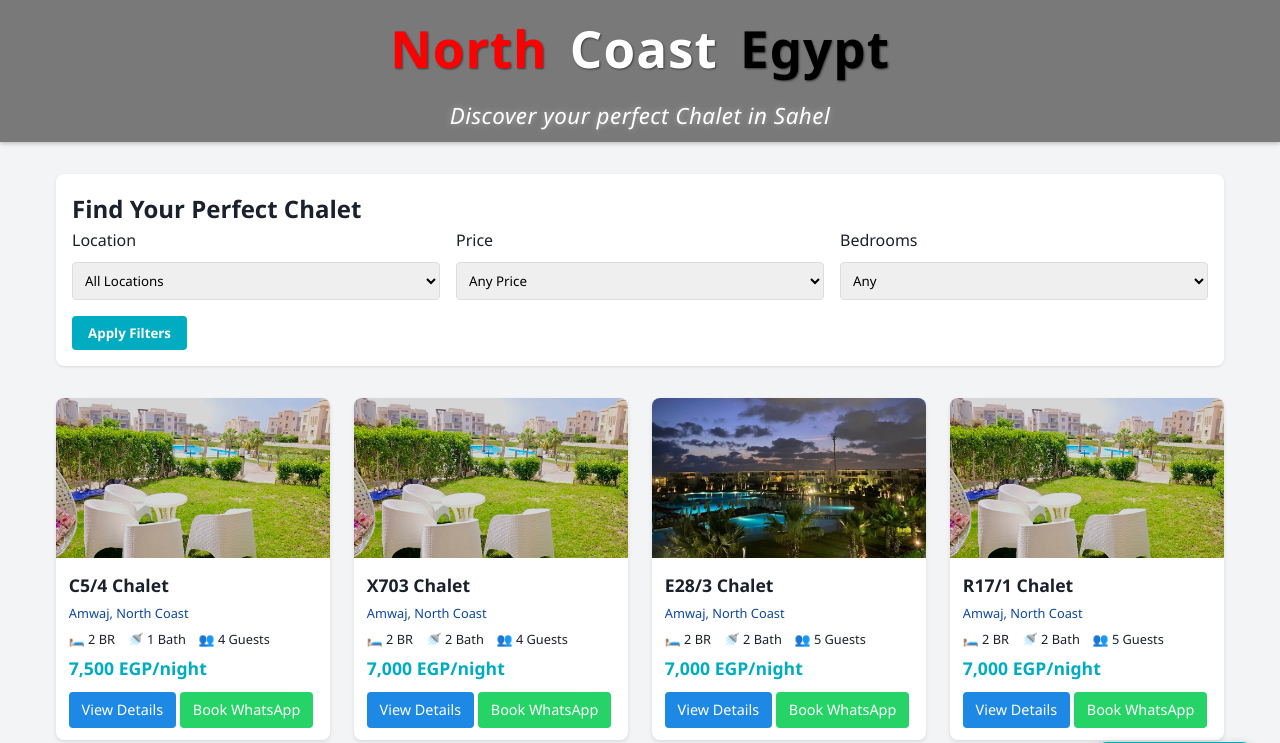
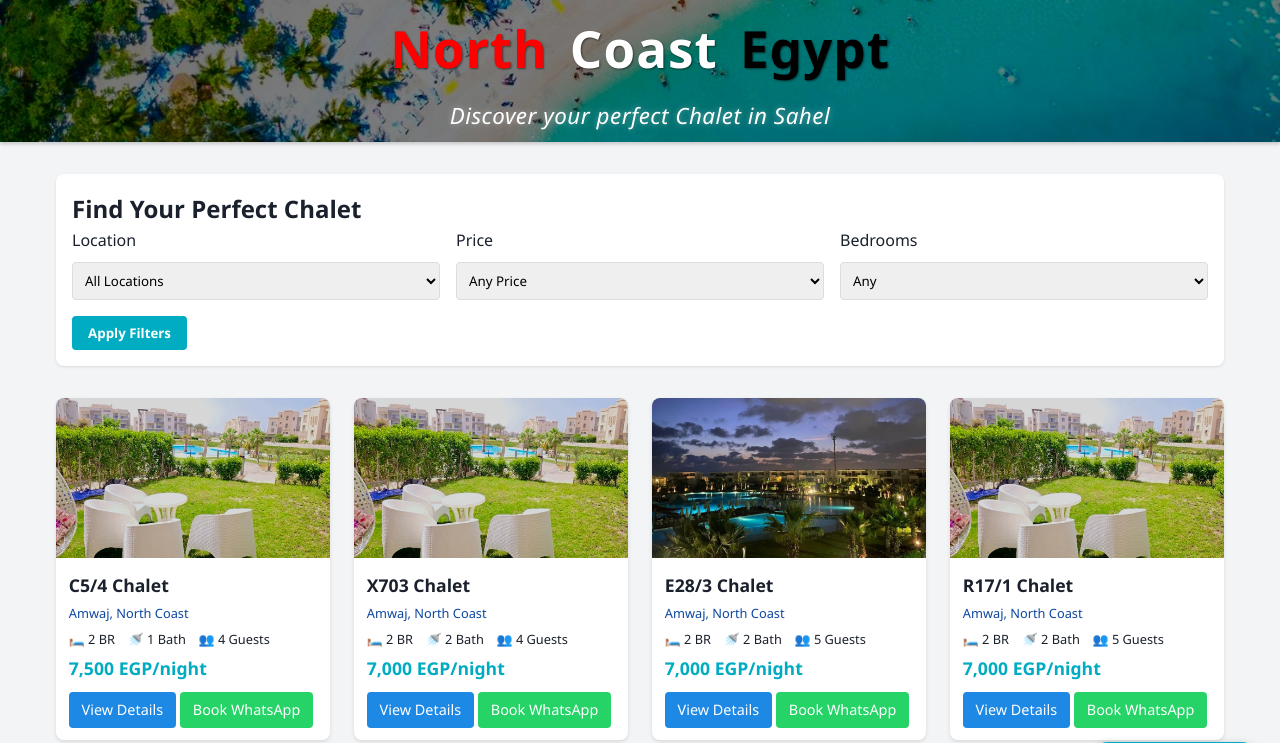
Before and after one commit to FadyAwad/Sahel-Masr, a plain HTML site: page index.html in a window 1280 px wide. Shown: the top 743 px of the page. Drawn offline with Linux system fonts and the light colour scheme; files whose address does not match are found by name.

Commit message:
Update index.html

```diff
--- a/index.html
+++ b/index.html
@@ -37,7 +37,7 @@
             text-align: center;
             box-shadow: 0 2px 4px rgba(0,0,0,0.2);
             position: relative;
-            background-image: url("images/img1.jpg");
+            background-image: url("img1.jpg");
             background-size: cover;
             background-position: center;
             font-family: 'Segoe UI', 'Poppins', sans-serif;
```
